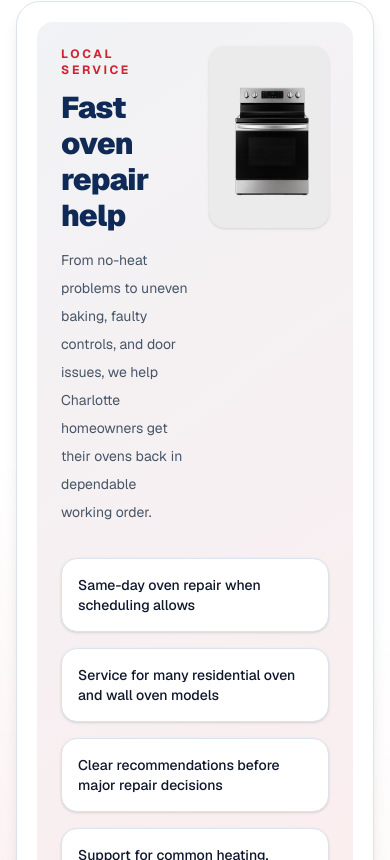
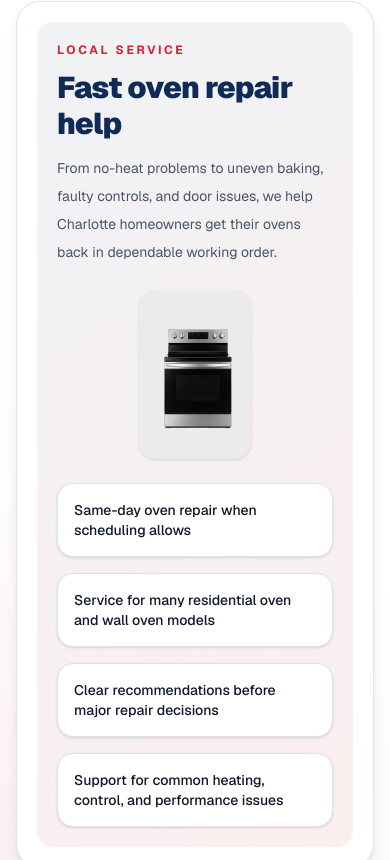
Before and after one commit to Oucheen/Dapl-site, a Next.js app: page /oven-repair-charlotte-nc in a window 390 px wide. Shown: the part 884-1744 px from the top of the page. Built offline with nearby package versions, Linux system fonts and the light colour scheme.

Commit message:
some changes dev

```diff
--- a/src/components/service-pages/related-services-carousel.tsx
+++ b/src/components/service-pages/related-services-carousel.tsx
@@ -99,7 +99,8 @@ export function RelatedServicesCarousel({ items }: RelatedServicesCarouselProps)
     }
 
     const card = element.querySelector<HTMLElement>("[data-related-card]");
-    const gap = 20;
+    const isDesktop = window.matchMedia("(min-width: 768px)").matches;
+    const gap = isDesktop ? 20 : 16;
     const amount = (card?.offsetWidth ?? 320) + gap;
 
     element.scrollBy({
@@ -131,9 +132,13 @@ export function RelatedServicesCarousel({ items }: RelatedServicesCarouselProps)
         </button>
       </div>
 
+      <p className="mb-4 text-center text-xs font-semibold uppercase tracking-[0.18em] text-primary/55 md:hidden">
+        {"\u2190"} Swipe for more {"\u2192"}
+      </p>
+
       <div
         ref={scrollRef}
-        className="flex snap-x snap-mandatory gap-5 overflow-x-auto pb-4 scroll-smooth [scrollbar-width:none] [&::-webkit-scrollbar]:hidden"
+        className="flex snap-x snap-mandatory gap-4 overflow-x-auto pb-4 scroll-smooth md:gap-5 [scrollbar-width:none] [&::-webkit-scrollbar]:hidden"
       >
         {items.map((item, index) => (
           <motion.div
@@ -143,12 +148,12 @@ export function RelatedServicesCarousel({ items }: RelatedServicesCarouselProps)
             whileInView={{ opacity: 1, y: 0 }}
             viewport={{ once: true, amount: 0.2 }}
             transition={{ duration: 0.35, delay: index * 0.04 }}
-            className="w-[248px] shrink-0 snap-center md:min-w-[340px] xl:min-w-[360px]"
+            className="w-[220px] shrink-0 snap-center min-[390px]:w-[236px] md:min-w-[340px] xl:min-w-[360px]"
           >
             <Link
               href={`/${item.slug}`}
               data-related-card
-              className="flex h-full min-h-[220px] flex-col rounded-2xl border border-border bg-surface p-5 shadow-sm transition hover:-translate-y-1 hover:shadow-md md:min-h-[240px] md:p-6"
+              className="flex h-full min-h-[208px] flex-col rounded-2xl border border-border bg-surface p-5 shadow-sm transition hover:-translate-y-1 hover:shadow-md md:min-h-[240px] md:p-6"
             >
               <p className="text-sm font-semibold uppercase tracking-[0.18em] text-accent/85">
                 Service Page
--- a/src/components/service-pages/service-page-template.tsx
+++ b/src/components/service-pages/service-page-template.tsx
@@ -250,29 +250,29 @@ export function ServicePageTemplate({
 
             <FadeUp delay={0.08}>
               <div className="rounded-3xl border border-border bg-white p-5 shadow-lg shadow-primary/10">
-                <div className="rounded-2xl bg-[linear-gradient(145deg,rgba(15,42,86,0.06),rgba(207,36,49,0.08))] p-6 sm:p-8">
-                  <div className="flex items-start justify-between gap-5">
-                    <div>
+                <div className="rounded-2xl bg-[linear-gradient(145deg,rgba(15,42,86,0.06),rgba(207,36,49,0.08))] p-5 sm:p-8">
+                  <div className="flex flex-col gap-6 sm:flex-row sm:items-start sm:justify-between">
+                    <div className="max-w-none sm:max-w-sm">
                       <p className="text-xs font-bold uppercase tracking-[0.22em] text-accent">
                         Local Service
                       </p>
                       <h2 className="mt-3 text-3xl font-black tracking-tight text-primary sm:text-4xl">
                         {page.localServiceTitle}
                       </h2>
-                      <p className="mt-3 max-w-sm text-sm leading-7 text-muted">
+                      <p className="mt-3 text-sm leading-7 text-muted sm:max-w-sm">
                         {page.localServiceDescription}
                       </p>
                     </div>
                     <Image
                       src={page.image}
                       alt={`${page.applianceName} appliance we repair`}
-                      width={120}
-                      height={120}
-                      className="rounded-2xl bg-[#ebebeb] object-contain p-2 shadow-sm"
+                      width={112}
+                      height={112}
+                      className="mx-auto rounded-2xl bg-[#ebebeb] object-contain p-2 shadow-sm sm:mx-0 sm:h-[120px] sm:w-[120px]"
                     />
                   </div>
 
-                  <div className="mt-8 grid gap-4 sm:grid-cols-2">
+                  <div className="mt-6 grid gap-4 sm:mt-8 sm:grid-cols-2">
                     {page.serviceHighlights.map((item) => (
                       <div
                         key={item}
```
Also changed, not shown: 1 other file (tests, documents, lock files or other folders).
